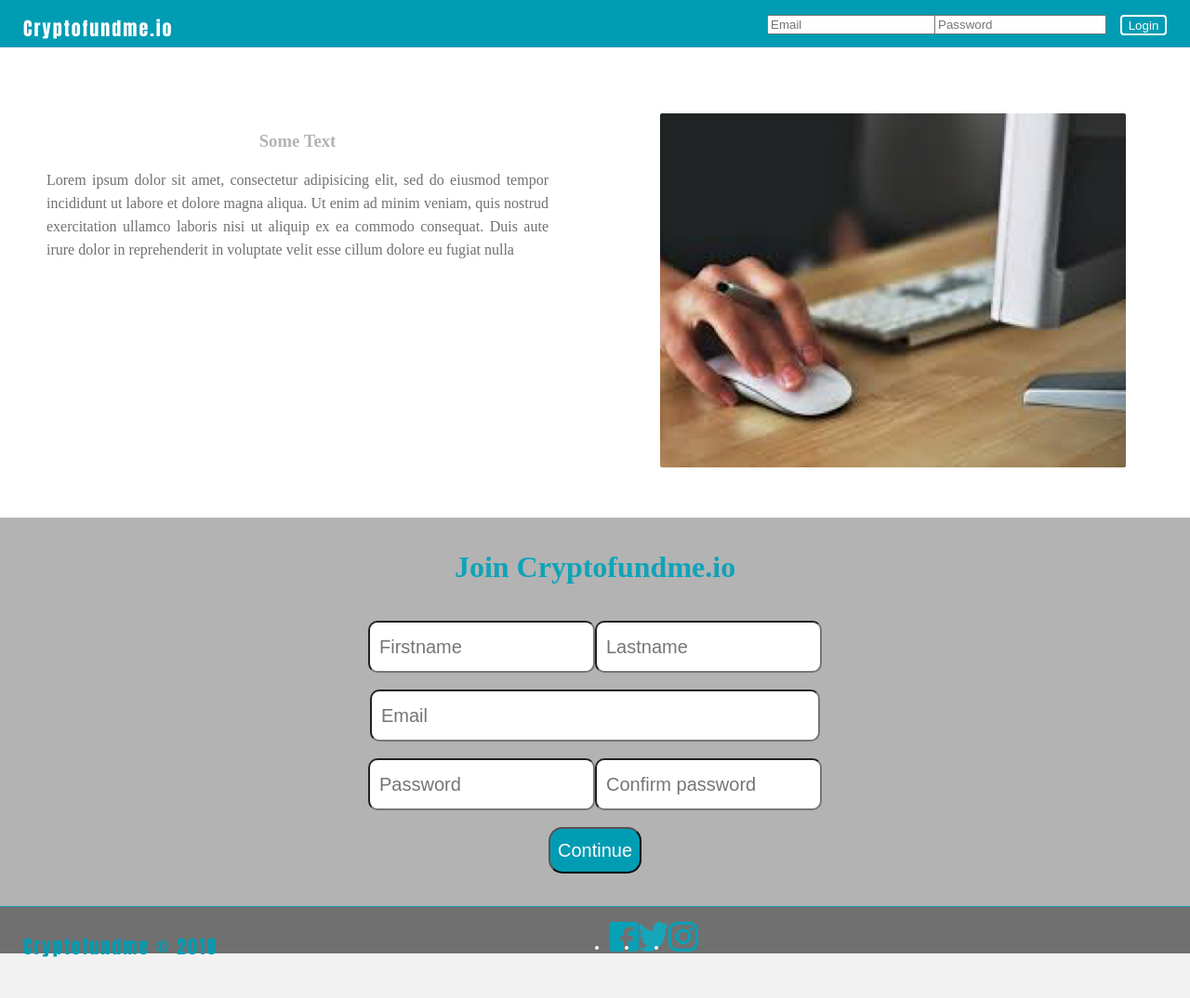
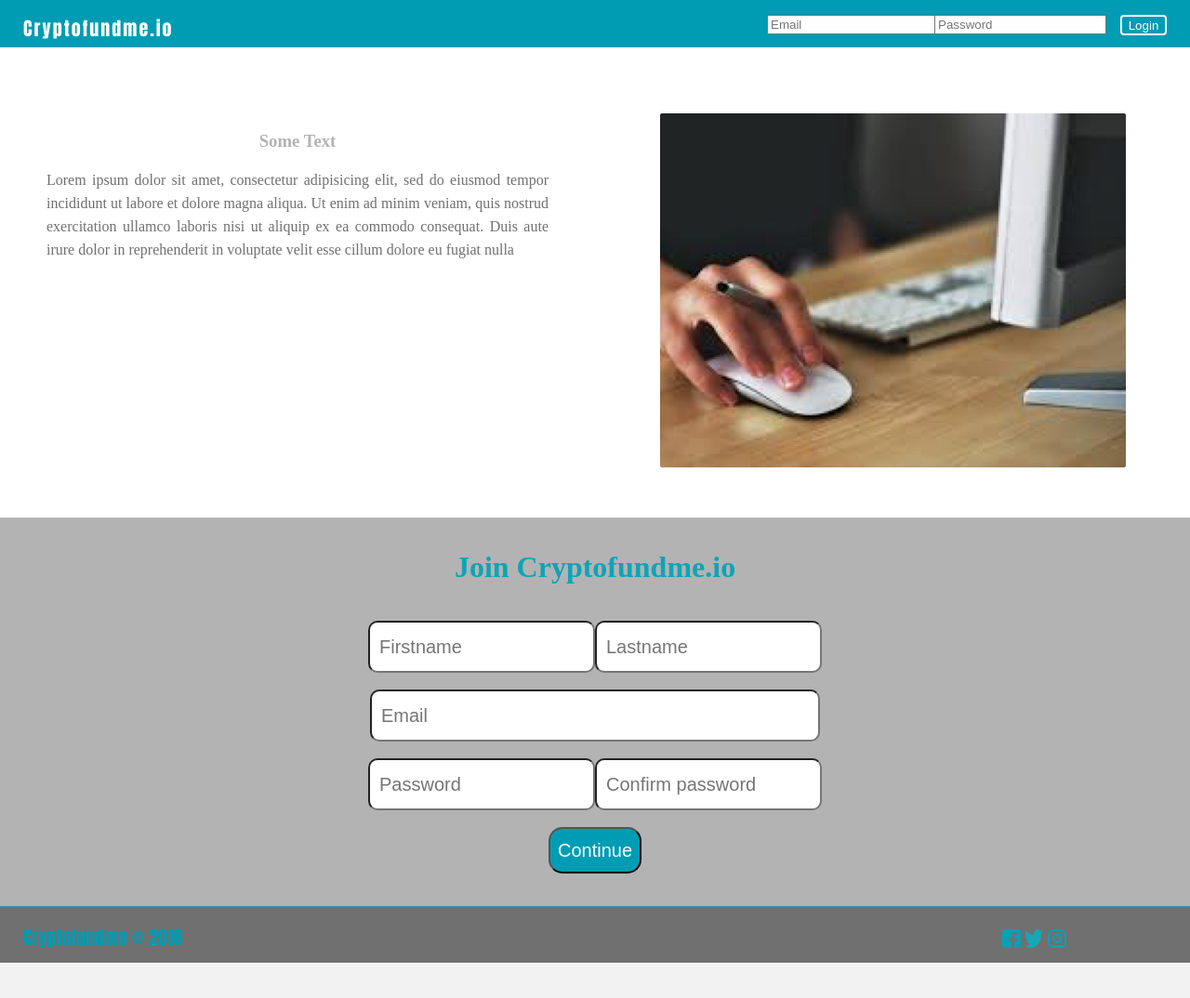
Before and after one commit to danielhocheimy1994/Cryptofundme, a plain HTML site: page index.html in a window 1280 px wide. Shown: the whole page at 93% size. After the commit the page ends 1047 px from the top, so only its background shows below. Drawn offline with Linux system fonts and the light colour scheme.

Commit message:
updated homepage

```diff
--- a/css/ust.css
+++ b/css/ust.css
@@ -380,6 +380,7 @@ mid .mid_column p {
 	margin-left: 20px;
 	margin-right: 20px;
 }
+/*
 .button {
 	width: 200px;
 	margin-top: 40px;
@@ -405,44 +406,30 @@ mid .mid_column p {
 	color: #C4C4C4;
 	cursor: pointer;
 }
+*/
 
 footer {
-	width: 100%;
-	height: 50px;
+	height: 60px;
 	background-color: #707070;
 	border-top: 1px solid #2C9AB7;
 }
+
 .copyright {
-/*
-	text-align: left;
-	padding-left: 25px;
-	padding-top: 20px;
-	padding-bottom: 20px;
-	background-color: #707070;
+	width: 90%;
 	color: #009CB3;
-	text-transform: uppercase;
-	font-weight: bolder;
-	letter-spacing: 2px;
-	border-top-width: 2px;
-*/
-
-	color: #009CB3;
-	font-weight: bold;
-	text-align: left;
 	font-family: Impact;
 	font-size:20px;
-	width: 25%;
+}
+footer .copyright h1 {
 	float: left;
-/*	margin-bottom: 15px;*/
+	text-align: left;
 	margin-left: 25px;
-	letter-spacing: 2px;
 }
 
-#end {
-  left:100px;
-  height:50px;
-  width:500px;
-  bottom:25px;
+footer .copyright p {
+	float: right;
+	text-align: right;
+	margin-right: 5px;
 }
 
 /*
--- a/index.html
+++ b/index.html
@@ -7,6 +7,7 @@
     <meta name="description" content="">
     <meta name="author" content="">
     <link type="text/css" rel="stylesheet" href="css/ust.css" />
+	<script src="https://www.gstatic.com/firebasejs/5.1.0/firebase-auth.js"></script>
   </head>
 
 	<body>
@@ -26,7 +27,7 @@
 				</nav>
 			</header>
 
-<!--			Mid section-->
+				<!--Mid section-->
 				<mid>
 					<article class="mid_column">
 					  <h3>Some Text</h3>
@@ -52,20 +53,31 @@
 			</div>
 		  </div>
 
-			  <!-- Copyrights Section -->
+			<!-- Copyrights Section -->
 			<footer>
-	<!--			  <div class="copyright">-->
-					<h4 id="end" class="copyright">Cryptofundme &copy; 2018</h4>
-					<nav>
-						  <ul>
-							<li id="fb" class="footer"><img src="img/facebook.png" width="32" height="32"/></li>
-							<li id="twitter" class="footer"><img src="img/twitter.png" width="32" height="32"/></li>
-							<li id="ig" class="footer"><img src="img/instagram.png" width="32" height="32"/></li>
-						  </ul>
-					</nav>
-				</div>
+				<article class="copyright">
+					<h1 class="copyright">Cryptofundme &copy; 2018</h1>
+				</article>
+				<article class="copyright">
+					<p><img src="img/facebook.png" width="20" height="20"/>
+					<img src="img/twitter.png" width="20" height="20"/>
+					<img src="img/instagram.png" width="20" height="20"/></p>
+				</article>
 			</footer>
+		</div>
 
-		</div>
+		<script src="https://www.gstatic.com/firebasejs/5.1.0/firebase.js"></script>
+		<script>
+		  // Initialize Firebase
+		  var config = {
+			apiKey: "AIzaSyDDaSNkwmoKMPk85hv1S6f5Z4vifG8Okno",
+			authDomain: "cryptofundme-d75d5.firebaseapp.com",
+			databaseURL: "https://cryptofundme-d75d5.firebaseio.com",
+			projectId: "cryptofundme-d75d5",
+			storageBucket: "cryptofundme-d75d5.appspot.com",
+			messagingSenderId: "237568685665"
+		  };
+		  firebase.initializeApp(config);
+		</script>
   </body>
 </html>
```
